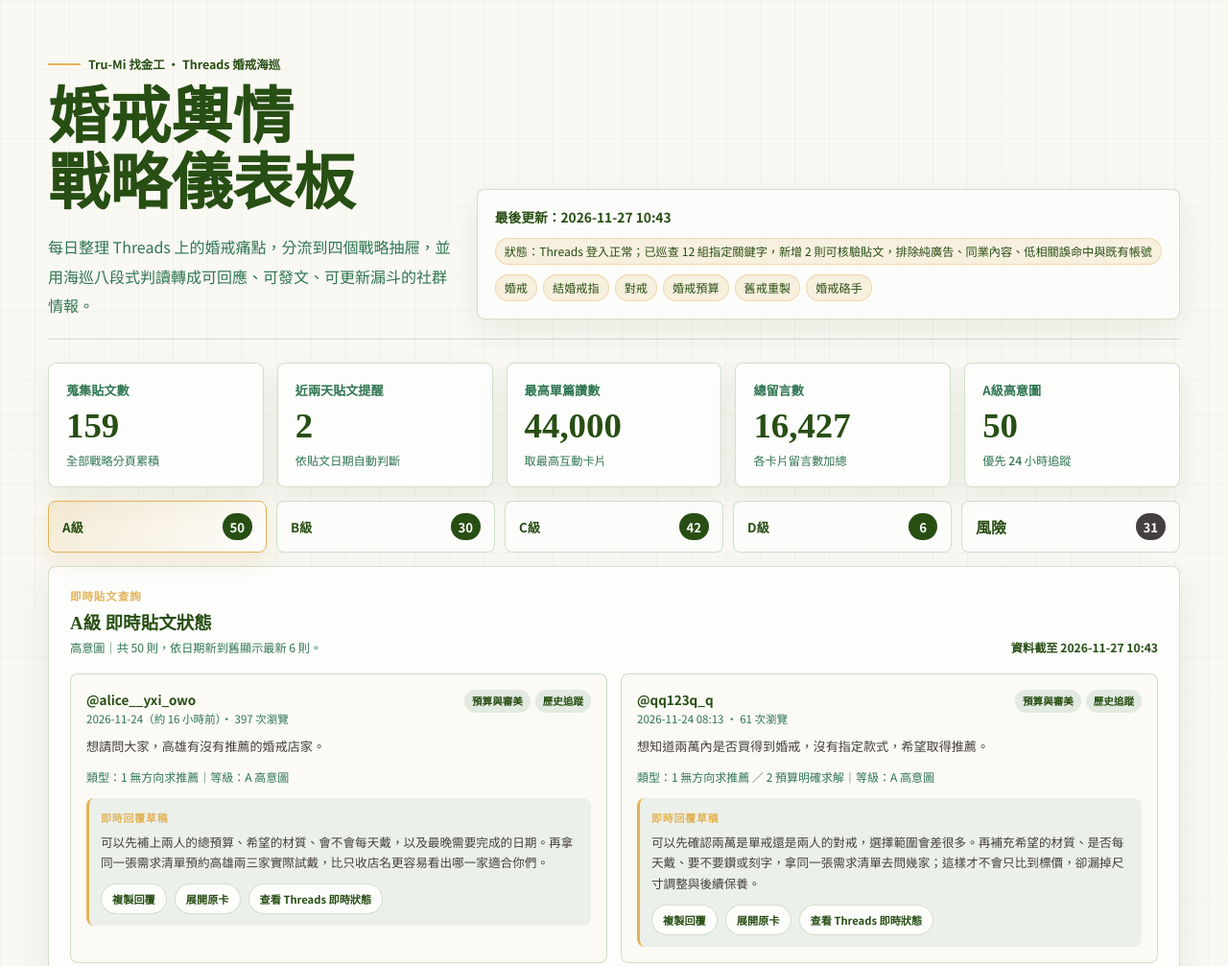
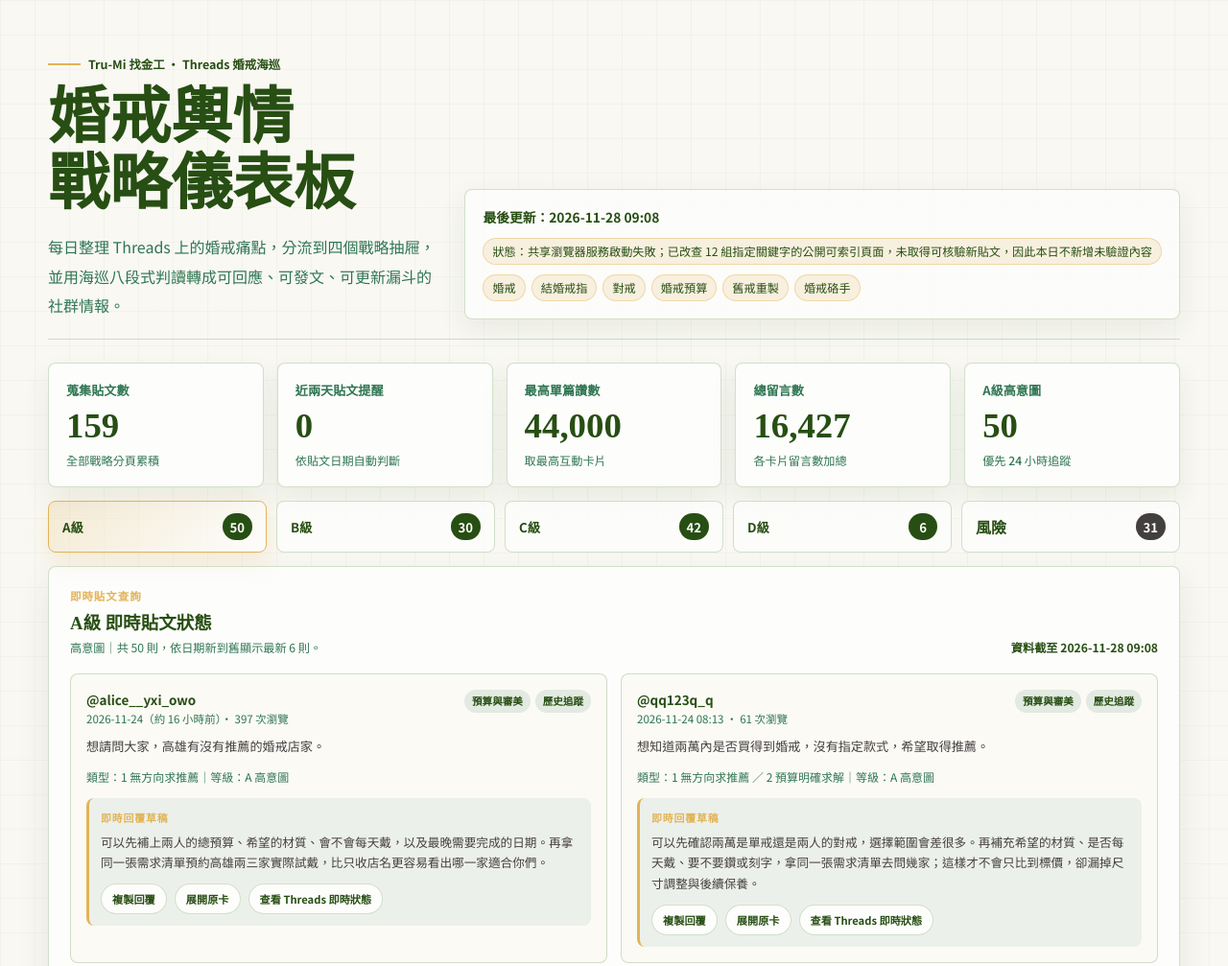
Before and after one commit to lueng0818/tru-mi-threads-daily-wedding-ring-dashboard, a plain HTML site: page index.html in a window 1280 px wide. Shown: the top 1007 px of the page at 96% size. Drawn offline with Linux system fonts and the light colour scheme.

Commit message:
daily: update Tru-Mi Threads wedding ring patrol dashboard 2026-11-28

```diff
--- a/index.html
+++ b/index.html
@@ -865,8 +865,8 @@
         <p class="subtitle">每日整理 Threads 上的婚戒痛點，分流到四個戰略抽屜，並用海巡八段式判讀轉成可回應、可發文、可更新漏斗的社群情報。</p>
       </div>
       <aside class="header-meta" aria-label="更新資訊">
-        <p class="last-updated">最後更新：2026-11-27 10:43</p>
-        <div class="drawer-chip">狀態：Threads 登入正常；已巡查 12 組指定關鍵字，新增 2 則可核驗貼文，排除純廣告、同業內容、低相關誤命中與既有帳號</div>
+        <p class="last-updated">最後更新：2026-11-28 09:08</p>
+        <div class="drawer-chip">狀態：共享瀏覽器服務啟動失敗；已改查 12 組指定關鍵字的公開可索引頁面，未取得可核驗新貼文，因此本日不新增未驗證內容</div>
         <div class="watchlist" aria-label="追蹤關鍵字">
           <span>婚戒</span>
           <span>結婚戒指</span>
@@ -886,7 +886,7 @@
       </div>
       <div class="stat-pill">
         <div class="stat-label">近兩天貼文提醒</div>
-        <span class="stat-number" data-stat="recent-alerts">2</span>
+        <span class="stat-number" data-stat="recent-alerts">0</span>
         <div class="stat-note">依貼文日期自動判斷</div>
       </div>
       <div class="stat-pill">
@@ -921,7 +921,7 @@
           <h2 class="grade-query-title" id="gradeQueryTitle">A級 即時貼文狀態</h2>
           <p class="grade-query-meta" id="gradeQueryMeta">依日期新到舊顯示最新貼文與可用回覆。</p>
         </div>
-      <p class="grade-query-asof" id="gradeQueryAsOf">資料截至 2026-11-27 10:43</p>
+      <p class="grade-query-asof" id="gradeQueryAsOf">資料截至 2026-11-28 09:08</p>
       </div>
       <div class="grade-query-grid" id="gradeQueryGrid"></div>
     </section>
@@ -930,8 +930,8 @@
       <section class="panel-strategy" id="panel-strategy" aria-labelledby="draft-title">
         <h2 class="section-title" id="draft-title">✍️ 今日 Jessica 發文草稿</h2>
         <div class="draft-card">
-          <div class="draft-meta">📅 2026年11月27日 今日靈感：@moobi.0113</div>
-          <div class="draft-body">我是設計師，看到有人試戴四間婚戒，最後遇見一枚一戴上就知道「就是它」的戒指。喜歡很直覺，但真正適合走進日常，還要把手感、預算、尺寸調整與後續保養一起看清楚。夢想婚戒不是最貴或最多人認識的那枚，而是兩個人試過、談過，最後都願意每天戴著的選擇。完整故事看 IG @trumi_jewelry。</div>
+          <div class="draft-meta">📅 2026年11月28日 今日靈感：沿用昨日草稿</div>
+          <div class="draft-body">⚠️ 今日無新貼文，沿用昨日草稿。</div>
         </div>
       </section>
 
```
Also changed, not shown: threads_wedding_ring_dashboard.html (+6 -6 lines).
